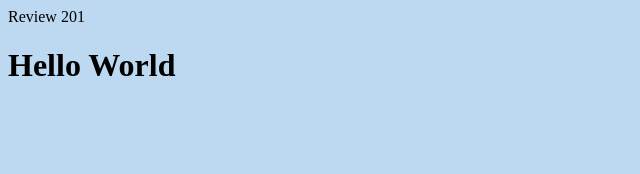
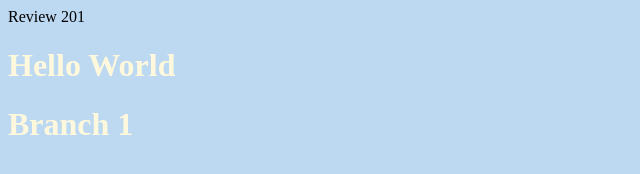
Before and after one commit to HidayaSyam/review-201, a plain HTML site: page index.html in a window 1280 px wide. Shown: the whole page, without its empty margins (0-640 px from the left). Drawn offline with Linux system fonts and the light colour scheme.

Commit message:
update branch1

```diff
--- a/app.js
+++ b/app.js
@@ -2,3 +2,4 @@
 
 
 document.write('<h1>Hello World </h1>')
+document.write('<h1>Branch 1 </h1>')
--- a/style.css
+++ b/style.css
@@ -3,3 +3,6 @@ body{
     width: 100%;
 
 }
+h1{
+    color: cornsilk;
+}
```
